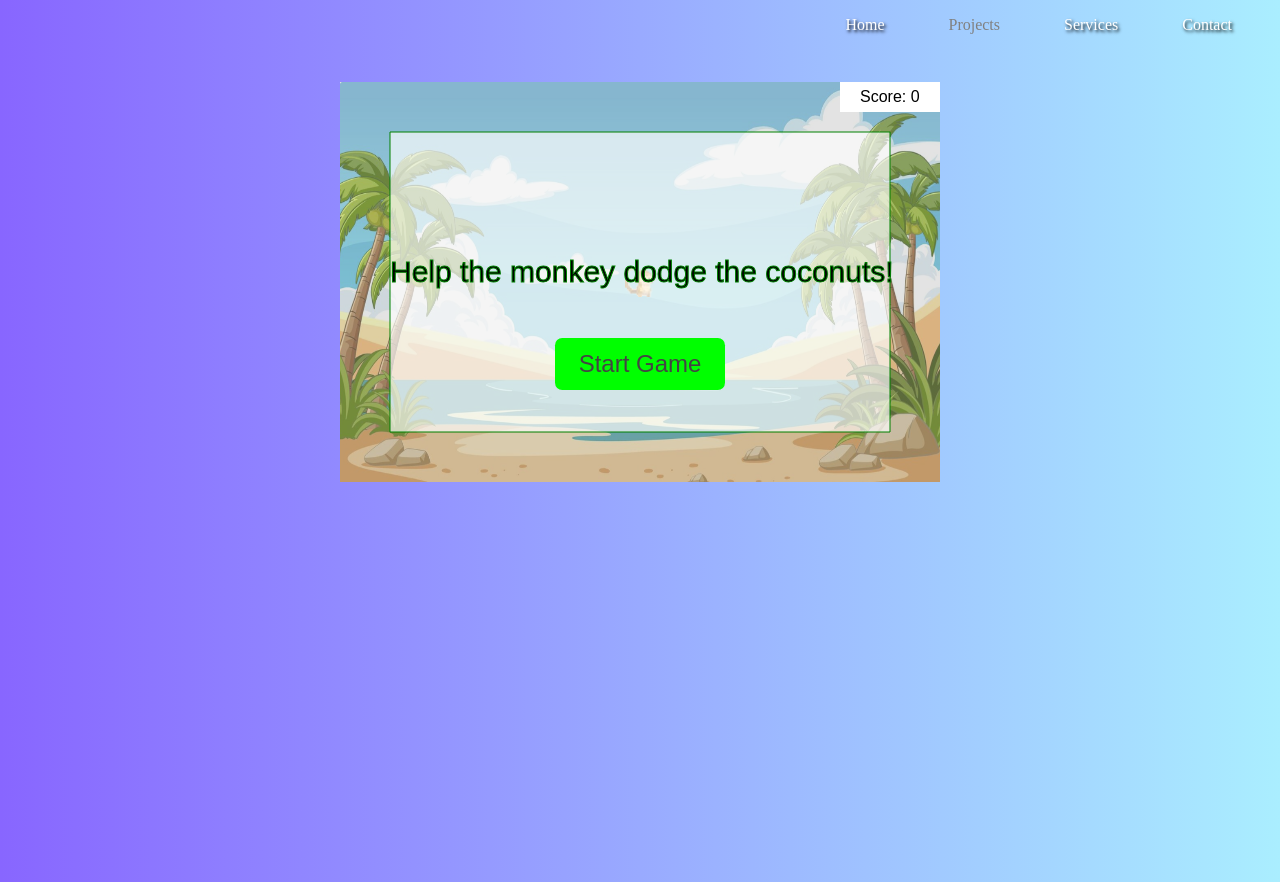
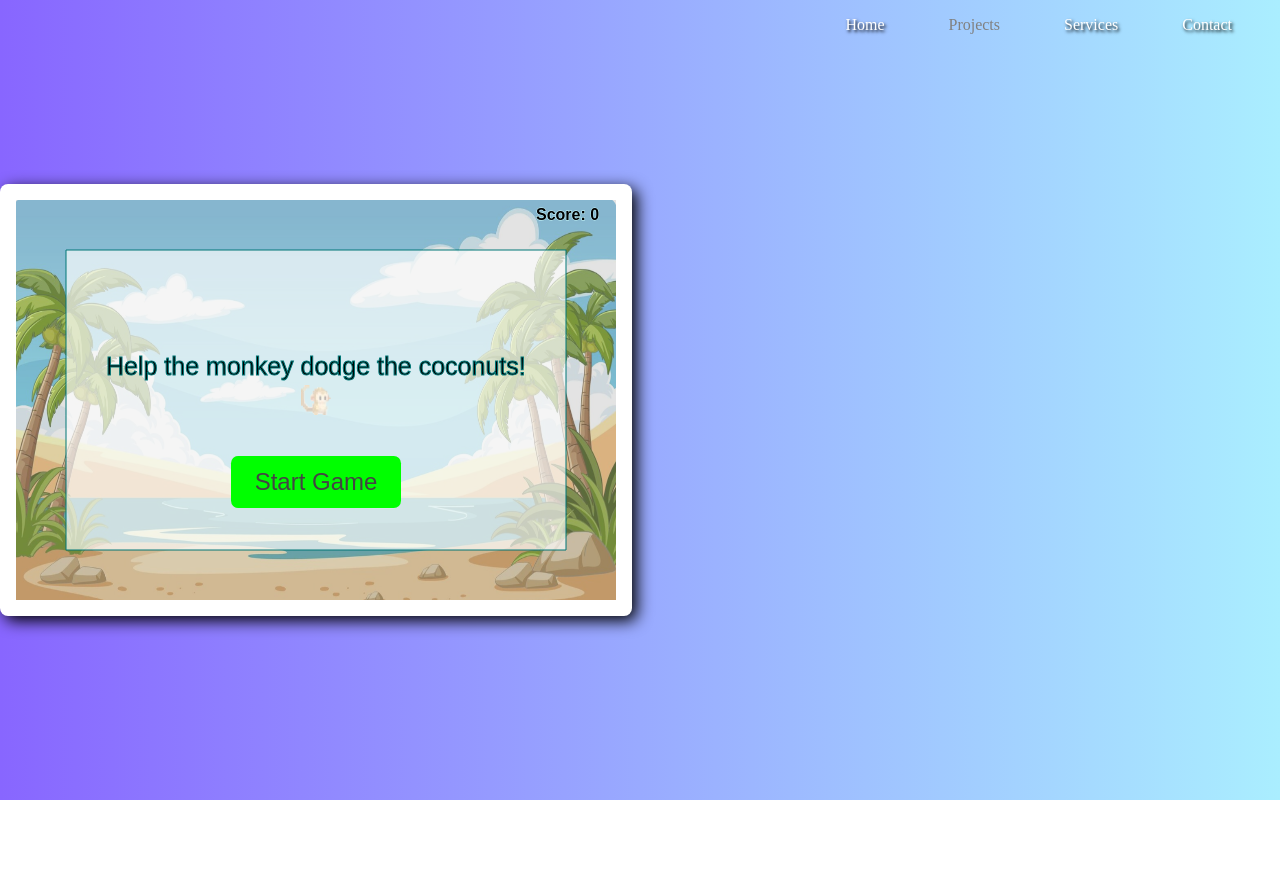
Before and after one commit to Frivolimous/frivolimous.github.io, a plain HTML site: page projects.html in a window 1280 px wide. After the commit the page ends 800 px from the top, so only its background shows below. Drawn offline with Linux system fonts and the light colour scheme.

Commit message:
game styling

```diff
--- a/index.css
+++ b/index.css
@@ -158,10 +158,14 @@
 }
 
 #game-container {
-    width: 100%;
-    height: 100%;
+    background: #fff;
+    position: fixed;
+    justify-self: center;
+    align-self: anchor-center;
+    box-shadow: 0.3em 0.3em 1em 0;
+    border-radius: 0.5em;
+    padding: 1em;
     text-align: center;
-    padding-top: 3em;
 }
 
 #reset-button {
--- a/movegame.js
+++ b/movegame.js
@@ -53,14 +53,14 @@
         this.drawGame();
         this.gameRunning = false;
         this.ctx.fillStyle = "#ffffffaa"
-        this.ctx.strokeStyle = "green";
+        this.ctx.strokeStyle = "#077";
         this.ctx.rect(50, 50, this.canvas.width - 100, this.canvas.height - 100);
         this.ctx.fill();
         this.ctx.stroke();
-        this.ctx.font = "30px Arial";
+        this.ctx.font = "25px Arial";
         this.ctx.fillStyle = "black";
-        this.ctx.fillText('Help the monkey dodge the coconuts!', 50, this.canvas.height / 2);
-        this.ctx.strokeText('Help the monkey dodge the coconuts!', 50, this.canvas.height / 2);
+        this.ctx.fillText('Help the monkey dodge the coconuts!', 90, 175);
+        this.ctx.strokeText('Help the monkey dodge the coconuts!', 90, 175);
         this.canvas.style.cursor = '';
         this.resetButton.style.display = '';
     }
@@ -68,7 +68,7 @@
     gameOver = () => {
         this.gameRunning = false;
         this.ctx.fillStyle = "#ffffffaa"
-        this.ctx.strokeStyle = "green";
+        this.ctx.strokeStyle = "#077";
         this.ctx.rect(50, 50, this.canvas.width - 100, this.canvas.height - 100);
         this.ctx.fill();
         this.ctx.stroke();
@@ -140,10 +140,12 @@
     }
 
     drawUi = () => {
-        this.ctx.fillStyle = 'white';
-        this.ctx.fillRect(this.canvas.width - 100, 0, 100, 30);
-        this.ctx.fillStyle = 'black';
-        this.ctx.font = '16px Arial';
+        // this.ctx.fillStyle = '#aaccaa   ';
+        // this.ctx.fillRect(this.canvas.width - 100, 0, 100, 30);
+        this.ctx.fillStyle = '#000';
+        this.ctx.strokeStyle = '#cff';
+        this.ctx.font = 'bold 16px Arial';
+        this.ctx.strokeText("Score: " + this.score, this.canvas.width - 80, 20);
         this.ctx.fillText("Score: " + this.score, this.canvas.width - 80, 20);
     }
 
```
